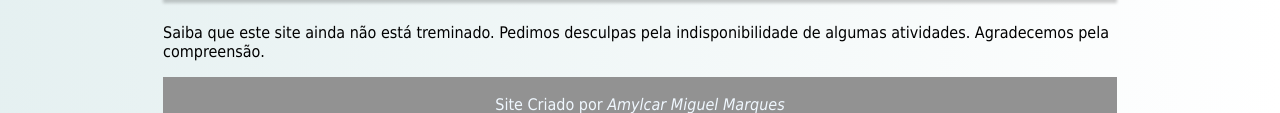
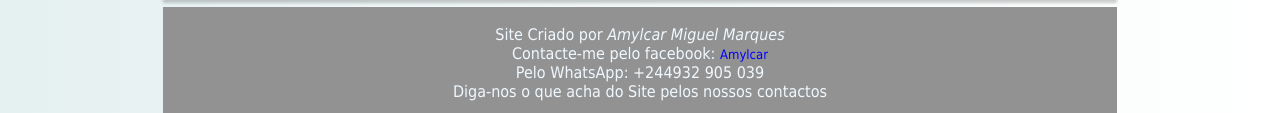
Before and after one commit to amylcarmarques/meuprojeto, a plain HTML site: page index.html in a window 1280 px wide. Shown: the part 1215-1328 px from the top of the page. Drawn offline with Linux system fonts and the light colour scheme.

Commit message:
Update index.html

```diff
--- a/index.html
+++ b/index.html
@@ -74,7 +74,6 @@
             </abbr>
         <h3></h3>
         </main>
-        <p>Saiba que este site ainda não está treminado. Pedimos desculpas pela indisponibilidade de algumas atividades. Agradecemos pela compreensão.</p>
     <footer>
         <p>Site Criado por <i>Amylcar Miguel Marques</i>
         <br>Contacte-me pelo facebook: <a href="https://facebook.com/https://web.facebook.com/profile.php?id=100083237583403" target="_blank">Amylcar</a>
```
